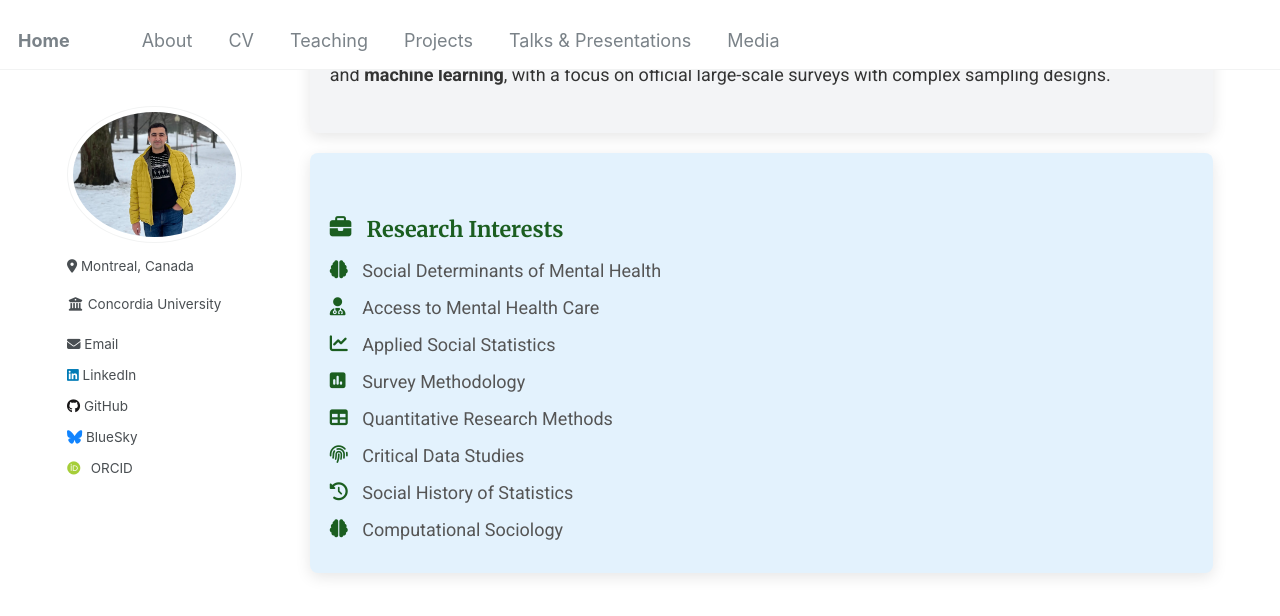
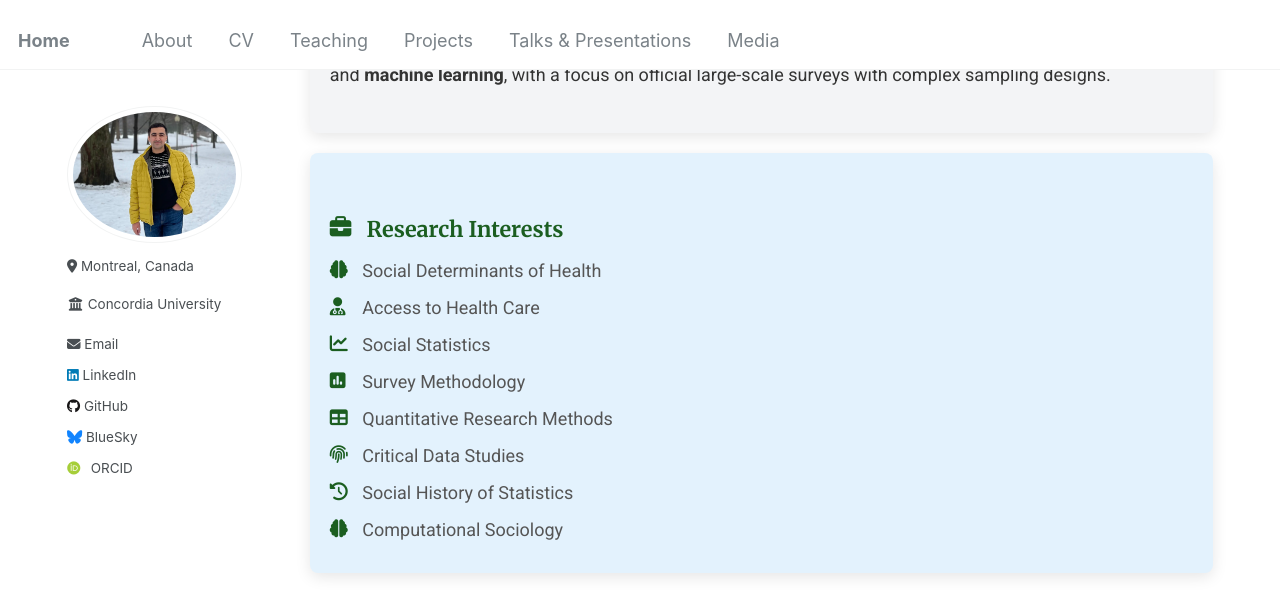
Before and after one commit to Mohsnmonji/mohsnmonji.github.io, a Jekyll site: the page built from about-me.md, in a window 1280 px wide and 900 px high, scrolled down 458 px. Shown: the top 616 px of the window. Built offline with Jekyll 4.4.1, drawn with Linux system fonts in a browser that asks for light colours; some web fonts are replaced.

Commit message:
Update about-me.md

```diff
--- a/about-me.md
+++ b/about-me.md
@@ -115,9 +115,9 @@ author_profile: true
 <div class="card">
   <h3><i class="fas fa-briefcase icon"></i> Research Interests</h3>
   <ul>
-    <li><i class="fas fa-brain icon"></i> Social Determinants of Mental Health</li>
-    <li><i class="fas fa-user-md icon"></i> Access to Mental Health Care</li>
-    <li><i class="fas fa-chart-line icon"></i> Applied Social Statistics</li>
+    <li><i class="fas fa-brain icon"></i> Social Determinants of Health</li>
+    <li><i class="fas fa-user-md icon"></i> Access to Health Care</li>
+    <li><i class="fas fa-chart-line icon"></i> Social Statistics</li>
     <li><i class="fas fa-poll icon"></i> Survey Methodology</li>
     <li><i class="fas fa-table icon"></i> Quantitative Research Methods</li>
     <li><i class="fas fa-fingerprint icon"></i> Critical Data Studies</li>
```
